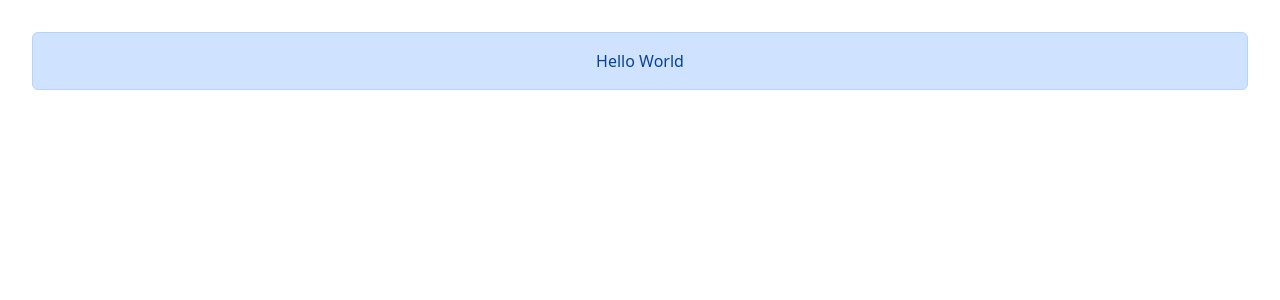
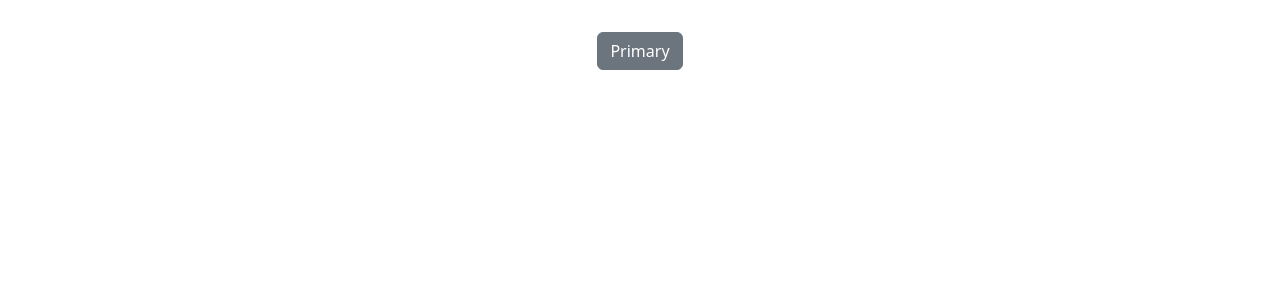
Before and after one commit to Runekid/react-game-search, a React (Vite) app: page / in a window 1280 px wide. Shown: the top 300 px of the page. Built offline with nearby package versions, Linux system fonts and the light colour scheme.

Commit message:
building a button component

```diff
--- a/src/App.tsx
+++ b/src/App.tsx
@@ -1,14 +1,14 @@
 import "./App.css";
-import Alert from "./components/Alert";
-import ListGroup from "./components/ListGroup";
+import Button from "./components/Button";
+
 
 function App() {
 
   return (
     <div>
-      <Alert>
-        Hello <span>World</span>
-      </Alert>
+      <Button color='secondary' onClick={() => console.log('clicked')}>
+        Primary
+      </Button>
     </div>
   );
 }
--- /dev/null
+++ b/src/components/Button.tsx
@@ -0,0 +1,14 @@
+
+interface Props {
+    children: string,
+    color?: 'primary' | 'secondary' | 'danger',
+    onClick: () => void
+}
+
+const Button = ({children, color = 'primary', onClick}: Props) => {
+  return (
+    <button className={"btn btn-" + color} onClick={onClick}>{children}</button>
+  )
+}
+
+export default Button
```
